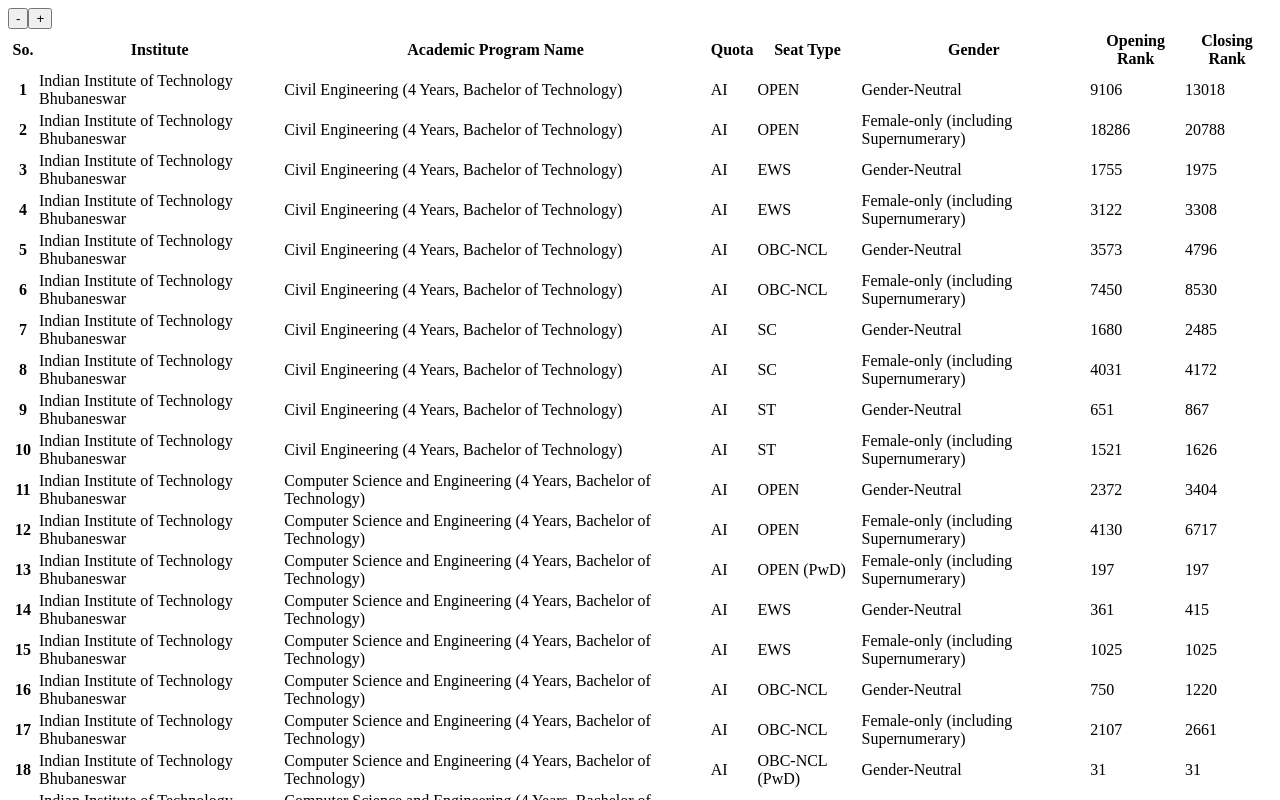
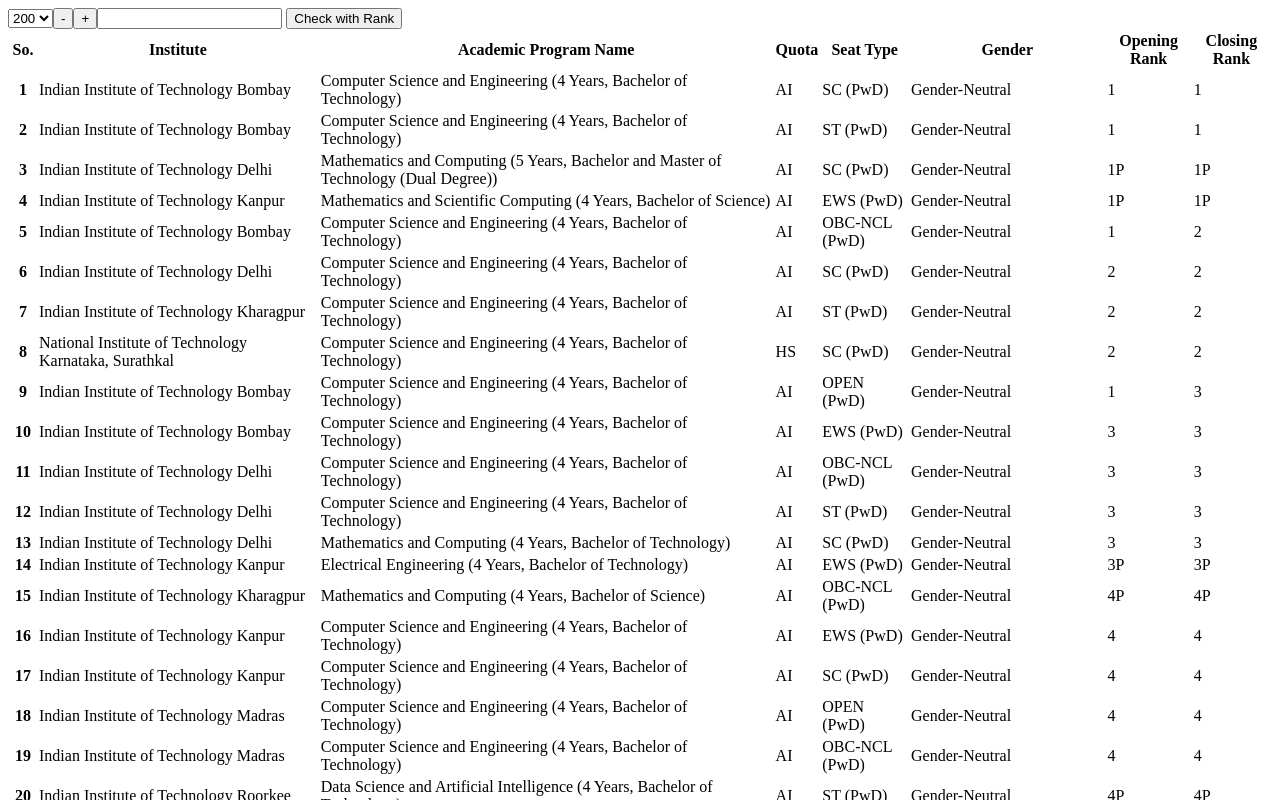
Before and after one commit to shivam20042003/ClgList, a Next.js app: page / in a window 1280 px wide. Shown: the top 800 px of the page. Built offline with nearby package versions, Linux system fonts and the light colour scheme.

Commit message:
rank filter fixed

```diff
--- a/src/app/page.tsx
+++ b/src/app/page.tsx
@@ -1,19 +1,47 @@
 'use client'
 import data from "../../public/Jossa list.json"
-import React,{ useState } from "react";
+import React,{ useState, useEffect } from "react";
 
 export default function Home() {
-  const x = data;
+
+  const [sortedData,setSortedData] = useState(data.sort((a,b)=>{
+    const l: number = typeof a.ClosingRank === "string" ? parseFloat(a.ClosingRank) : a.ClosingRank;
+    const m: number = typeof b.ClosingRank === "string" ? parseFloat(b.ClosingRank) : b.ClosingRank;
+    return l - m;
+  }))
   const [i,setI] = useState(0);
-  const h = x.filter((y)=>{
-    const z = data.indexOf(y)<100+i&&data.indexOf(y)>=i
+  const [rank,setRank] = useState(0);
+  const [displaySpace,setDisplaySpace] = useState(200);
+  const initialSortedList = sortedData.filter((y)=>{
+    const z = sortedData.indexOf(y)<displaySpace&&sortedData.indexOf(y)>=0
     return z
-  });
+  })
+  const [list,setList] = useState(initialSortedList);
+  useEffect(()=>{
+    const displayData = sortedData.filter((y)=>{
+      const z = sortedData.indexOf(y)<displaySpace+i&&sortedData.indexOf(y)>=i
+      return z
+    })
+    setList(displayData);
+  },[i,displaySpace,sortedData])
+  const rankChange = () => {
+    const tempSortedData = data.filter((y)=>{
+      const m: number = typeof y.ClosingRank === "string" ? parseFloat(y.ClosingRank) : y.ClosingRank;
+      return m>=rank;
+    })
+    setSortedData(tempSortedData);
+  }
 
   return (
     <>
-     <button onClick={()=>{setI(i-100)}}>-</button>
-     <button onClick={()=>{setI(i+100)}}>+</button>
+    <select defaultValue={200} onChange={(e)=>{setDisplaySpace(parseInt(e.target.value))}} name="displayList">
+      <option value={50}>50</option>
+      <option value={100}>100</option>
+      <option value={200}>200</option>
+    </select>
+     <button onClick={()=>{setI(i-displaySpace)}}>-</button>
+     <button onClick={()=>{setI(i+displaySpace)}}>+</button>
+     <input type="number" onChange={(e)=>{setRank(parseInt(e.target.value))}} /> <button onClick={()=>{rankChange()}}>Check with Rank</button>
       <table>
         <thead>
         <tr>
@@ -27,7 +55,7 @@
           <th>Closing Rank</th>
         </tr>
         </thead>
-        {h.map((y)=>{
+        {list.map((y)=>{
           return (
             <tbody key={data.indexOf(y)}>
               <tr>
```
